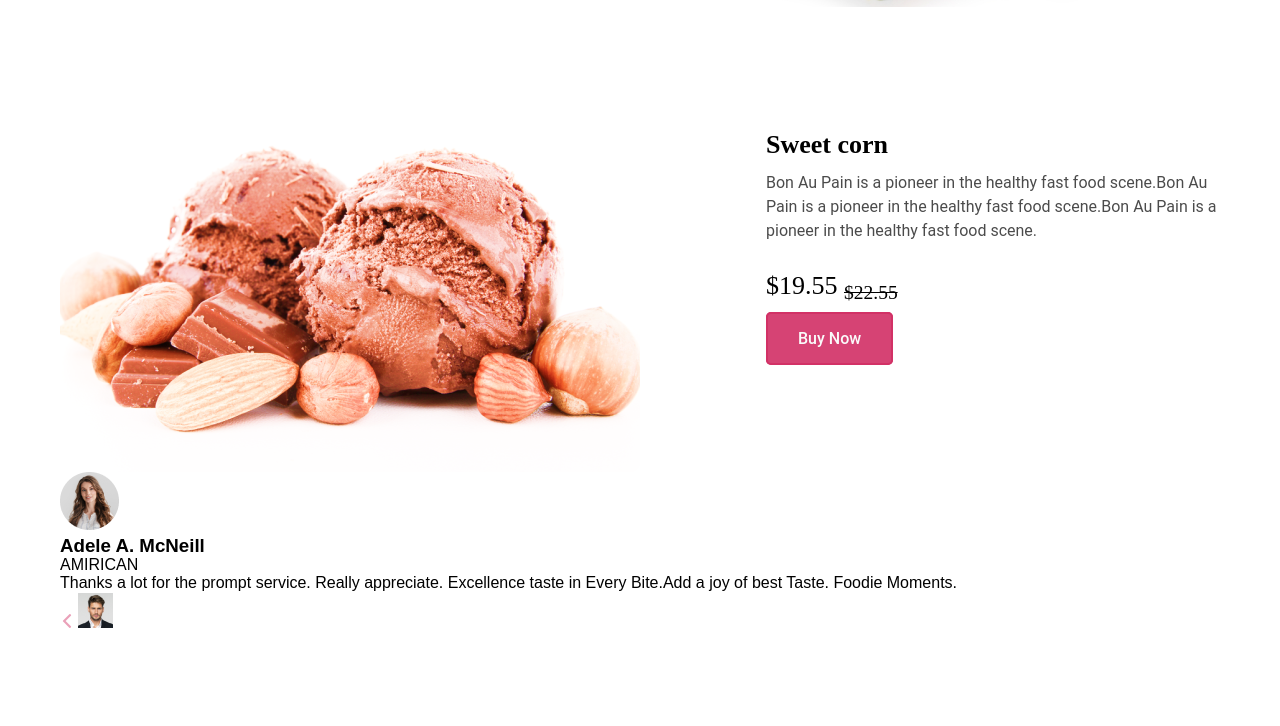
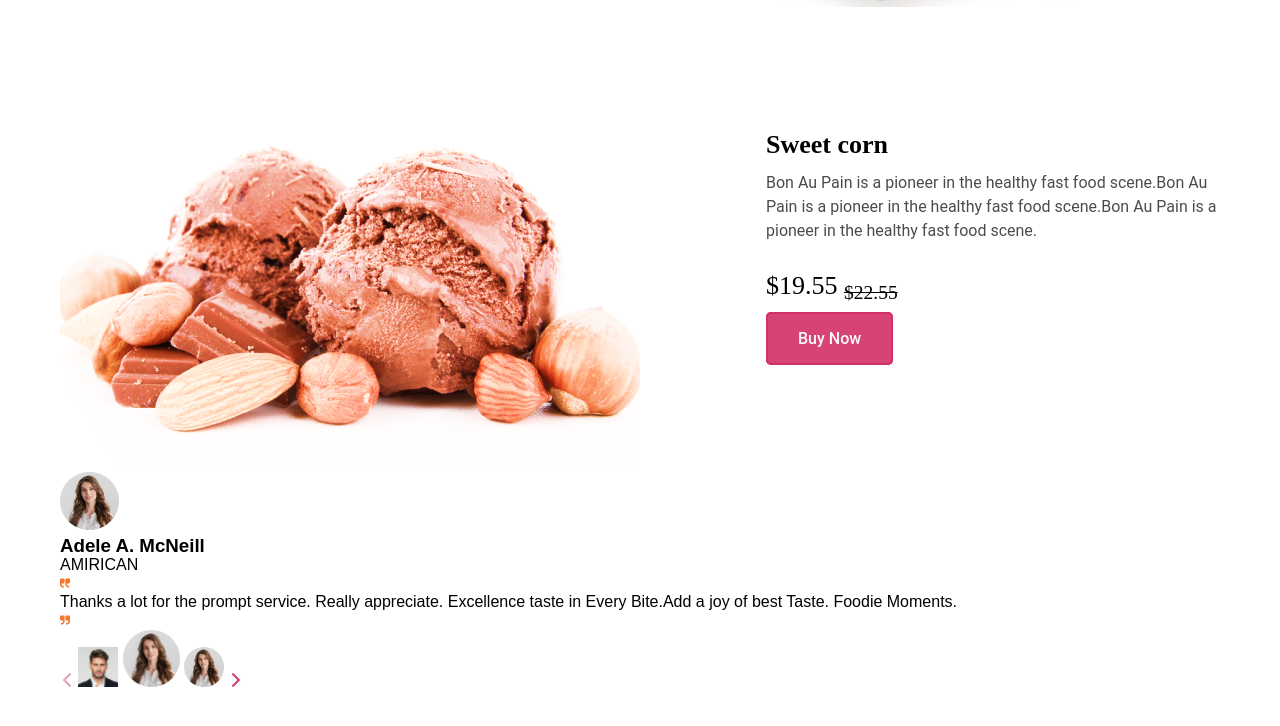
Before and after one commit to RevenBro/Polar, a plain HTML site: page index.html in a window 1280 px wide. Shown: the part 3095-3821 px from the top of the page. Drawn offline with Linux system fonts and the light colour scheme.

Commit message:
added new image

```diff
--- a/index.html
+++ b/index.html
@@ -168,10 +168,17 @@
                             <h3 class="man-info-title">Adele A. McNeill</h3>
                             <span class="man-info-job">AMIRICAN</span>
                         </div>
-                        <p class="man-info-say">Thanks a lot for the prompt service. Really appreciate. Excellence taste in Every Bite.Add a joy of best Taste. Foodie Moments.</p>
+                        <div class="man-say-wrapper">
+                            <img src="./images/review-icon1.svg" alt="icon" width="10" height="10">
+                            <p class="man-info-say">Thanks a lot for the prompt service. Really appreciate. Excellence taste in Every Bite.Add a joy of best Taste. Foodie Moments.</p>
+                            <img src="./images/review-icon2.svg" alt="icon" width="10" height="10">
+                        </div>
                         <div class="man-info-carusel">
                             <img src="./images/review-icon3.svg" alt="Left icon" width="14" height="14">
-                            <img src="./images/review-img2.png" alt="Batti rasmi" width="">
+                            <img src="./images/review-img2.png" alt="Batti rasmi" width="40" height="40">
+                            <img src="./images/review-img1.png" alt="Opani rasmi" width="57" height="57">
+                            <img src="./images/review-img1.png" alt="Opani rasmi" width="40" height="40">
+                            <img src="./images/review-icon4.svg" alt="Right icon" width="14" height="14">
                         </div>
                     </div>
                 </div>
```
Also changed, not shown: images/product-img4.png (added).
